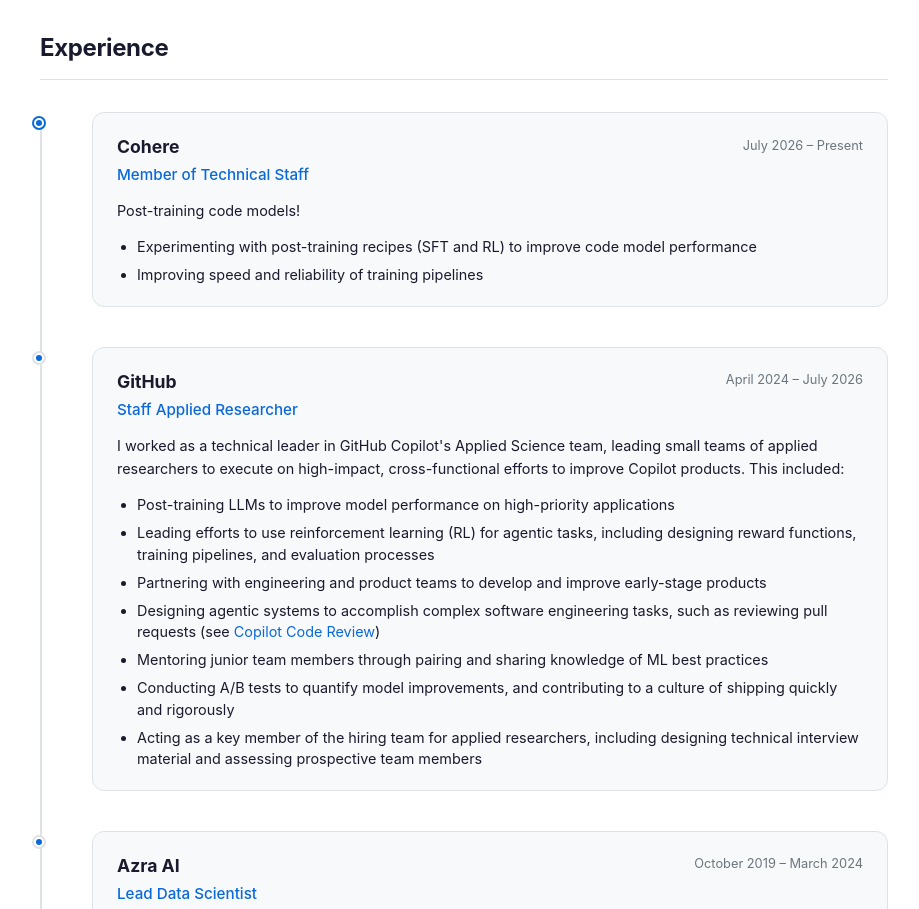
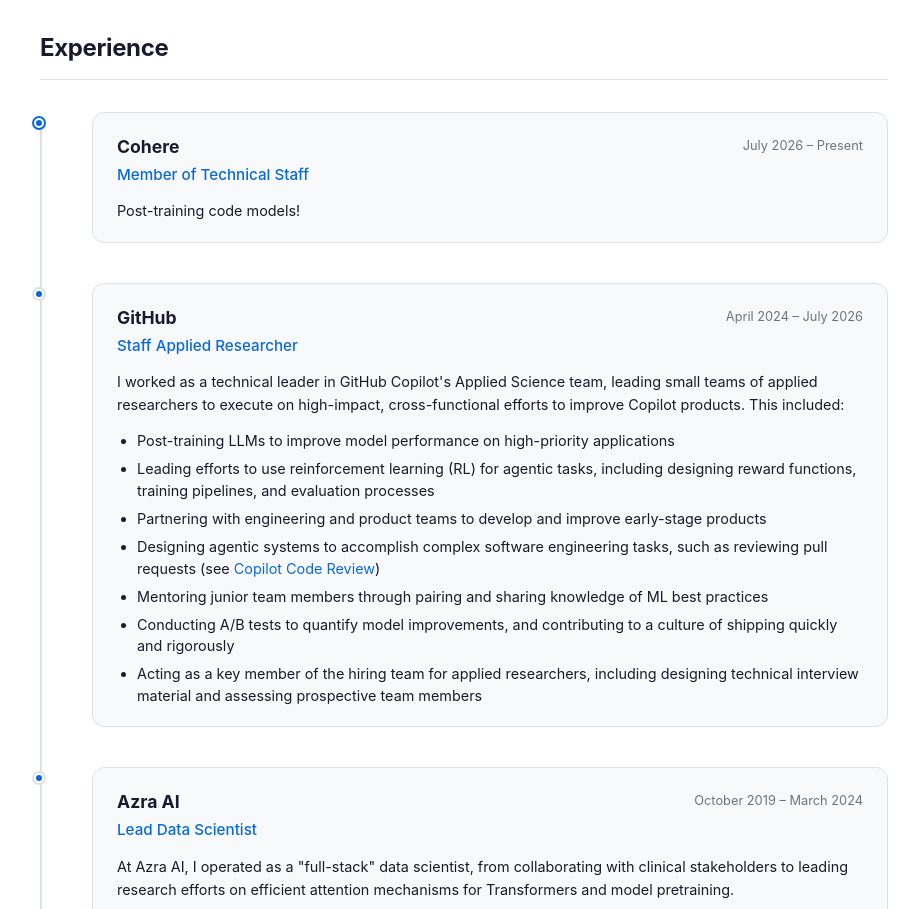
Before and after one commit to mnaylor5/personal-site, an Astro site: page / in a window 1280 px wide. Shown: the part 788-1697 px from the top of the page, without its empty margins (176-1095 px from the left). Built offline with nearby package versions, Linux system fonts and the light colour scheme; Astro itself is replaced by a stand-in of ours.

Commit message:
make experience bullets optional and remove them from cohere

```diff
--- a/src/components/Experience.astro
+++ b/src/components/Experience.astro
@@ -4,7 +4,7 @@ interface Role {
   title: string;
   period: string;
   summary?: string;
-  bullets: string[];
+  bullets?: string[];
   note?: string;
 }
 
@@ -14,10 +14,6 @@ const roles: Role[] = [
     title: 'Member of Technical Staff',
     period: 'July 2026 – Present',
     summary: 'Post-training code models!',
-    bullets: [
-      'Experimenting with post-training recipes (SFT and RL) to improve code model performance',
-      'Improving speed and reliability of training pipelines',
-    ],
   },
   {
     company: 'GitHub',
@@ -90,11 +86,13 @@ const roles: Role[] = [
               {role.summary && (
                 <p class="role-summary">{role.summary}</p>
               )}
-              <ul class="role-bullets">
-                {role.bullets.map((bullet) => (
-                  <li set:html={bullet} />
-                ))}
-              </ul>
+              {role.bullets && role.bullets.length > 0 && (
+                <ul class="role-bullets">
+                  {role.bullets.map((bullet) => (
+                    <li set:html={bullet} />
+                  ))}
+                </ul>
+              )}
               {role.note && (
                 <p class="role-note">Note: {role.note}</p>
               )}
```
